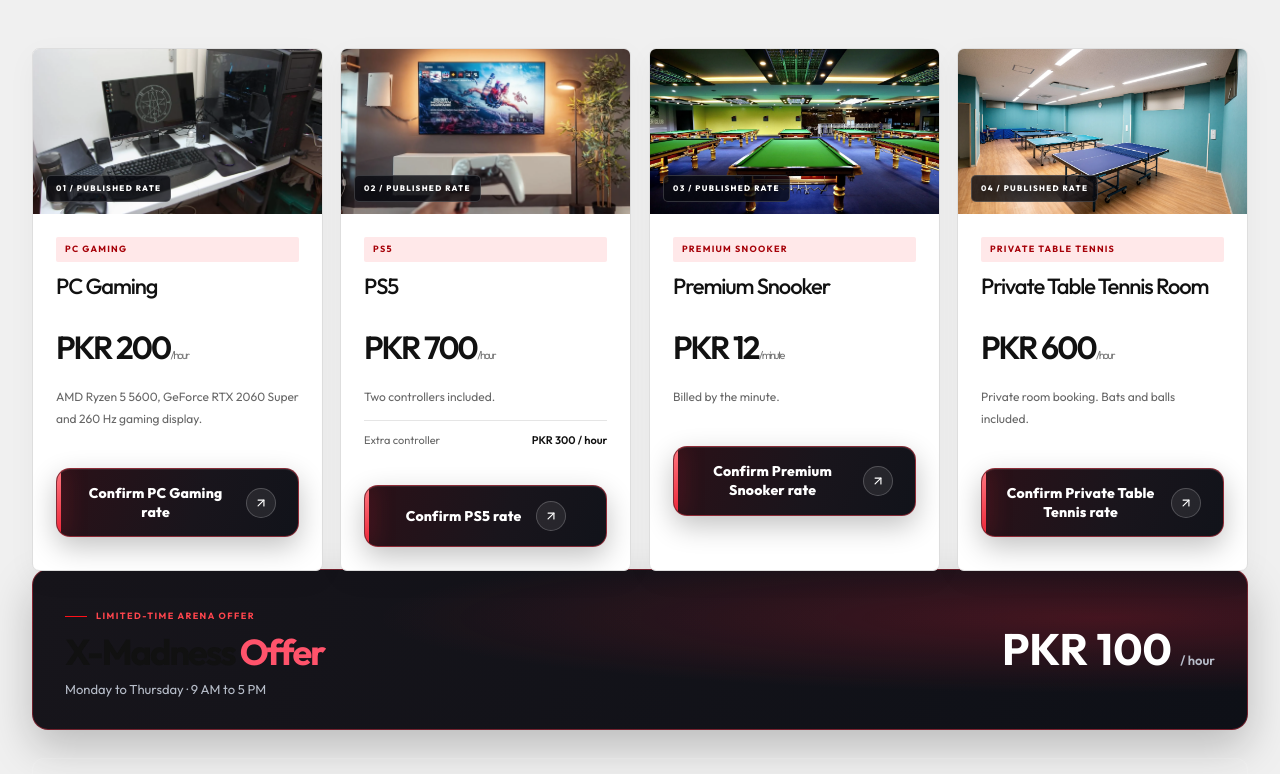
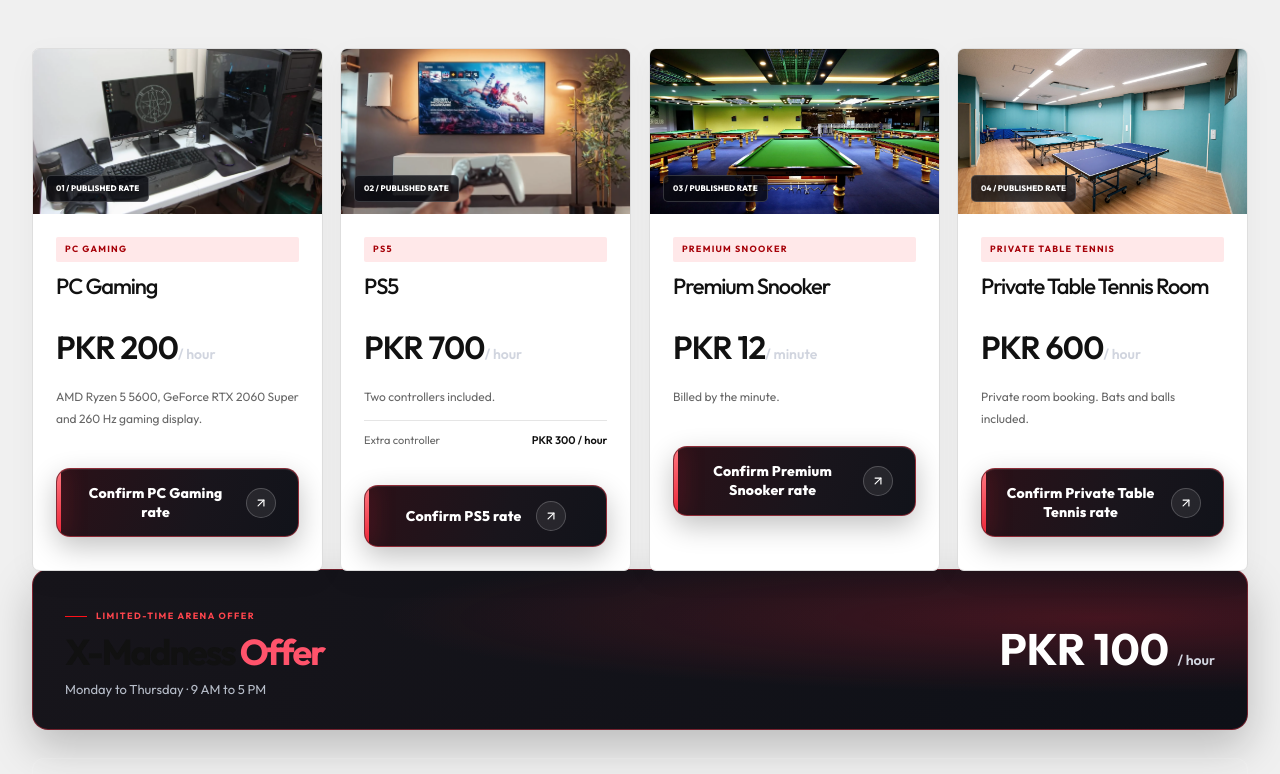
Before and after one commit to syedhussainabbaszaidi/levelxgamingarena, a Next.js app: page / in a window 1280 px wide. Shown: the part 3520-4294 px from the top of the page. Built offline with nearby package versions, Linux system fonts and the light colour scheme.

Commit message:
Improve pricing unit readability and reduce tight letter spacing

```diff
--- a/app/page-repair.css
+++ b/app/page-repair.css
@@ -1747,3 +1747,50 @@ body,body *{font-family:var(--font-outfit)!important}
 .activity-feature-grid{grid-template-columns:repeat(4,minmax(0,1fr))}
 @media(max-width:900px){.activity-feature-grid{grid-template-columns:repeat(2,minmax(0,1fr))}}
 @media(max-width:390px){.activity-feature-grid{grid-template-columns:1fr}}
+
+/* Readability pass: keep pricing units and important supporting copy comfortably legible. */
+.flagship-price-card .price small,
+.price-card .price small,
+.price-line .muted,
+.premium-price-main span,
+.activity-price-unit,
+.activity-detail-rate small,
+.x-madness-package-banner>strong small{
+  display:inline-block;
+  color:#d1d5df!important;
+  font-size:14px!important;
+  font-weight:600!important;
+  letter-spacing:0!important;
+  line-height:1.4!important;
+  vertical-align:baseline;
+}
+.flagship-price-card .price,
+.price-card .price,
+.premium-price-main strong,
+.price-line strong{
+  letter-spacing:-.025em!important;
+}
+.flagship-price-card .price small,
+.price-card .price small{
+  white-space:nowrap;
+}
+.flagship-price-card .price,
+.flagship-price-card .price *,
+.price-card .price,
+.price-card .price *{
+  word-spacing:normal!important;
+}
+.activity-capacity span,
+.price-current-label,
+.package-image-label{
+  letter-spacing:.015em!important;
+}
+@media(max-width:760px){
+  .flagship-price-card .price small,
+  .price-card .price small,
+  .price-line .muted,
+  .premium-price-main span,
+  .activity-price-unit{
+    font-size:13px!important;
+  }
+}
```
